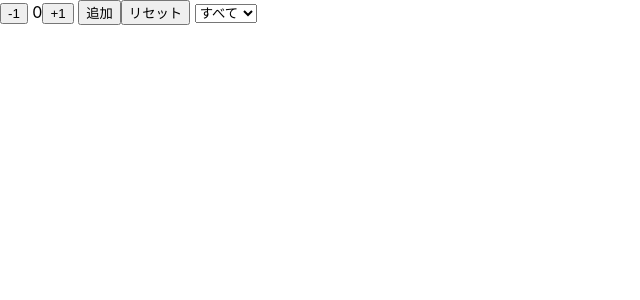
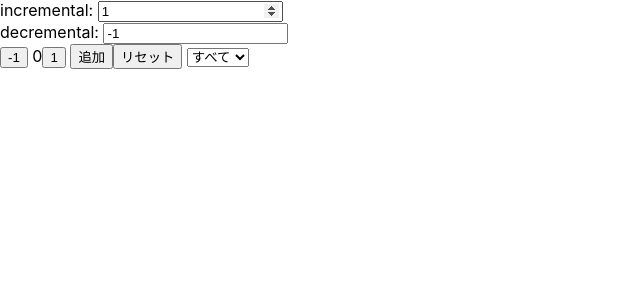
Before and after one commit to shimotsu4431/study-recoil, a React (Create React App) app: page / in a window 1280 px wide. Shown: the top 300 px of the page, without its empty margins (0-640 px from the left). Built offline with nearby package versions, Linux system fonts and the light colour scheme.

Commit message:
change incremantal / decremental number

```diff
--- a/src/App.tsx
+++ b/src/App.tsx
@@ -1,11 +1,15 @@
 import { FC } from "react"
 import AddNumbers from "./components/AddNumbers"
+import DecrementNumber from "./components/DecrementNumber"
 import FilterNumbers from "./components/FilterNumbers"
+import IncrementNumber from "./components/IncrementNumber"
 import ShowNumbers from "./components/ShowNumbers"
 
 const App: FC = () => {
   return (
     <>
+      <IncrementNumber />
+      <DecrementNumber />
       <AddNumbers /> <FilterNumbers />
       <ShowNumbers />
     </>
--- a/src/components/AddNumbers.tsx
+++ b/src/components/AddNumbers.tsx
@@ -1,17 +1,19 @@
 import { FC, useState } from "react"
-import { useSetRecoilState } from "recoil"
-import { numbersState } from "../recoil/atoms"
+import { useRecoilValue, useSetRecoilState } from "recoil"
+import { decrementNumberState, incrementNumberState, numbersState } from "../recoil/atoms"
 
 const AddNumbers: FC = () => {
   const [inputNumber, setInputNumber] = useState(0)
+  const incrementalNumber = useRecoilValue(incrementNumberState)
+  const decrementalNumber = useRecoilValue(decrementNumberState)
   const setNumbers = useSetRecoilState(numbersState)
 
   const increment = () => {
-    setInputNumber((num) => num + 1)
+    setInputNumber((num) => num + incrementalNumber)
   }
 
   const decrement = () => {
-    setInputNumber((num) => num - 1)
+    setInputNumber((num) => num + decrementalNumber)
   }
 
   const addNumber = () => {
@@ -38,8 +40,8 @@ const AddNumbers: FC = () => {
 
   return (
     <>
-      <button onClick={decrement}>-1</button> {inputNumber}{""}
-      <button onClick={increment}>+1</button> {""}
+      <button onClick={decrement}>{decrementalNumber}</button> {inputNumber}{""}
+      <button onClick={increment}>{incrementalNumber}</button> {""}
       <button onClick={addNumber}>追加</button>
       <button onClick={reset}>リセット</button>
     </>
--- /dev/null
+++ b/src/components/DecrementNumber.tsx
@@ -0,0 +1,20 @@
+import React, { FC, useCallback } from "react"
+import { useRecoilState, } from "recoil"
+import { decrementNumberState } from "../recoil/atoms"
+
+const DecrementNumber: FC = () => {
+  const [number, setNumber] = useRecoilState(decrementNumberState)
+
+  const handle = useCallback((e: React.ChangeEvent<HTMLInputElement>) => {
+    setNumber(Number(e.target.value))
+  },[setNumber])
+
+  return (
+    <div>
+        <label htmlFor="decremental">decremental: </label>
+        <input id="decremental" type="number" value={number} onChange={handle} />
+      </div>
+  )
+}
+
+export default DecrementNumber
--- /dev/null
+++ b/src/components/IncrementNumber.tsx
@@ -0,0 +1,20 @@
+import React, { FC, useCallback } from "react"
+import { useRecoilState, } from "recoil"
+import { incrementNumberState } from "../recoil/atoms"
+
+const IncrementNumber: FC = () => {
+  const [number, setNumber] = useRecoilState(incrementNumberState)
+
+  const handle = useCallback((e: React.ChangeEvent<HTMLInputElement>) => {
+    setNumber(Number(e.target.value))
+  },[setNumber])
+
+  return (
+    <div>
+        <label htmlFor="incremental">incremental: </label>
+        <input id="incremental" type="number" value={number} onChange={handle} />
+      </div>
+  )
+}
+
+export default IncrementNumber
--- a/src/recoil/atoms.ts
+++ b/src/recoil/atoms.ts
@@ -14,3 +14,13 @@ export const numbersFilterState = atom({
   key: "numbersFilterState",
   default: "all"
 })
+
+export const incrementNumberState = atom({
+  key: "incrementNumberState",
+  default: 1,
+})
+
+export const decrementNumberState = atom({
+  key: "decrementNumberState",
+  default: -1,
+})
```
